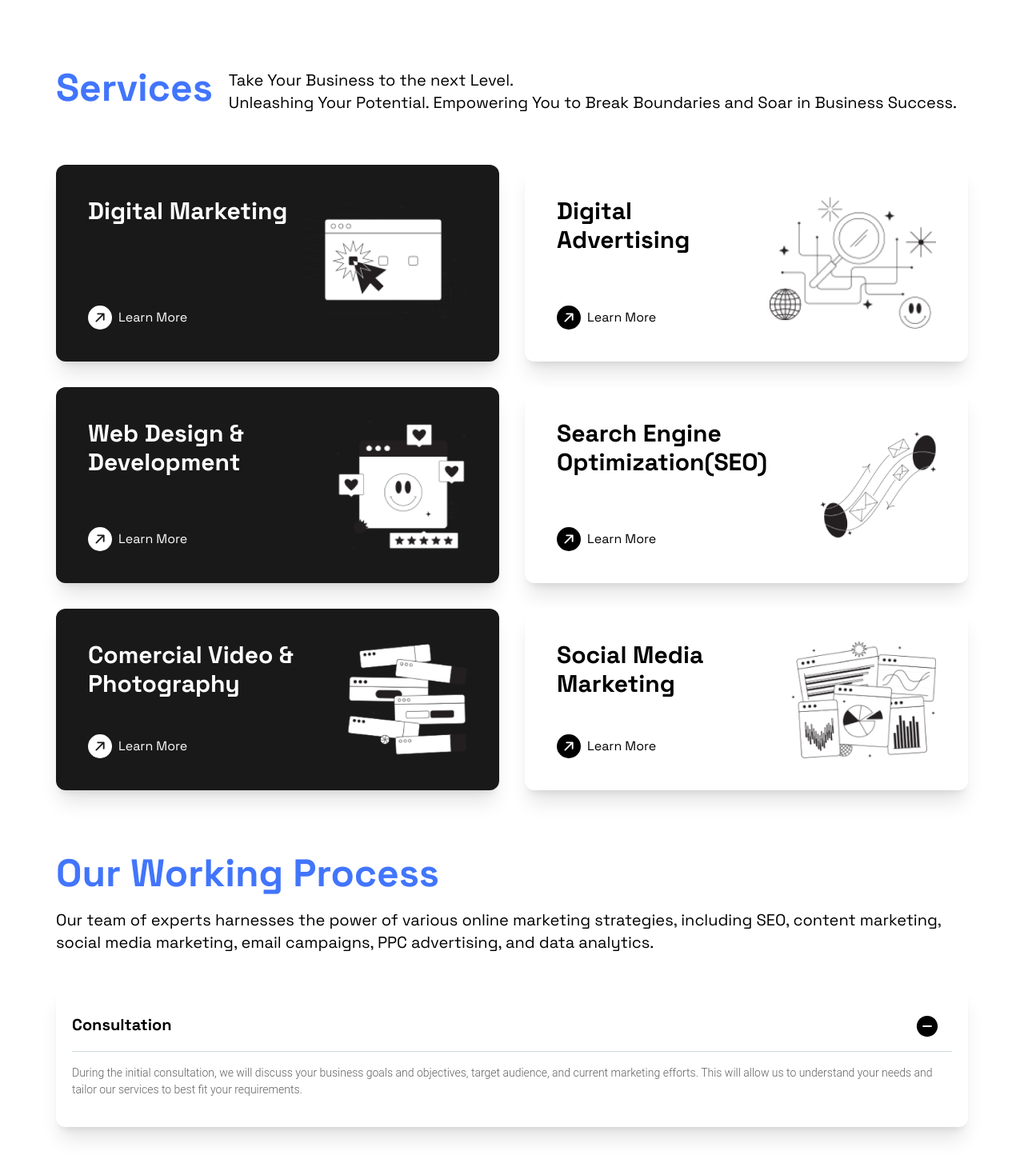
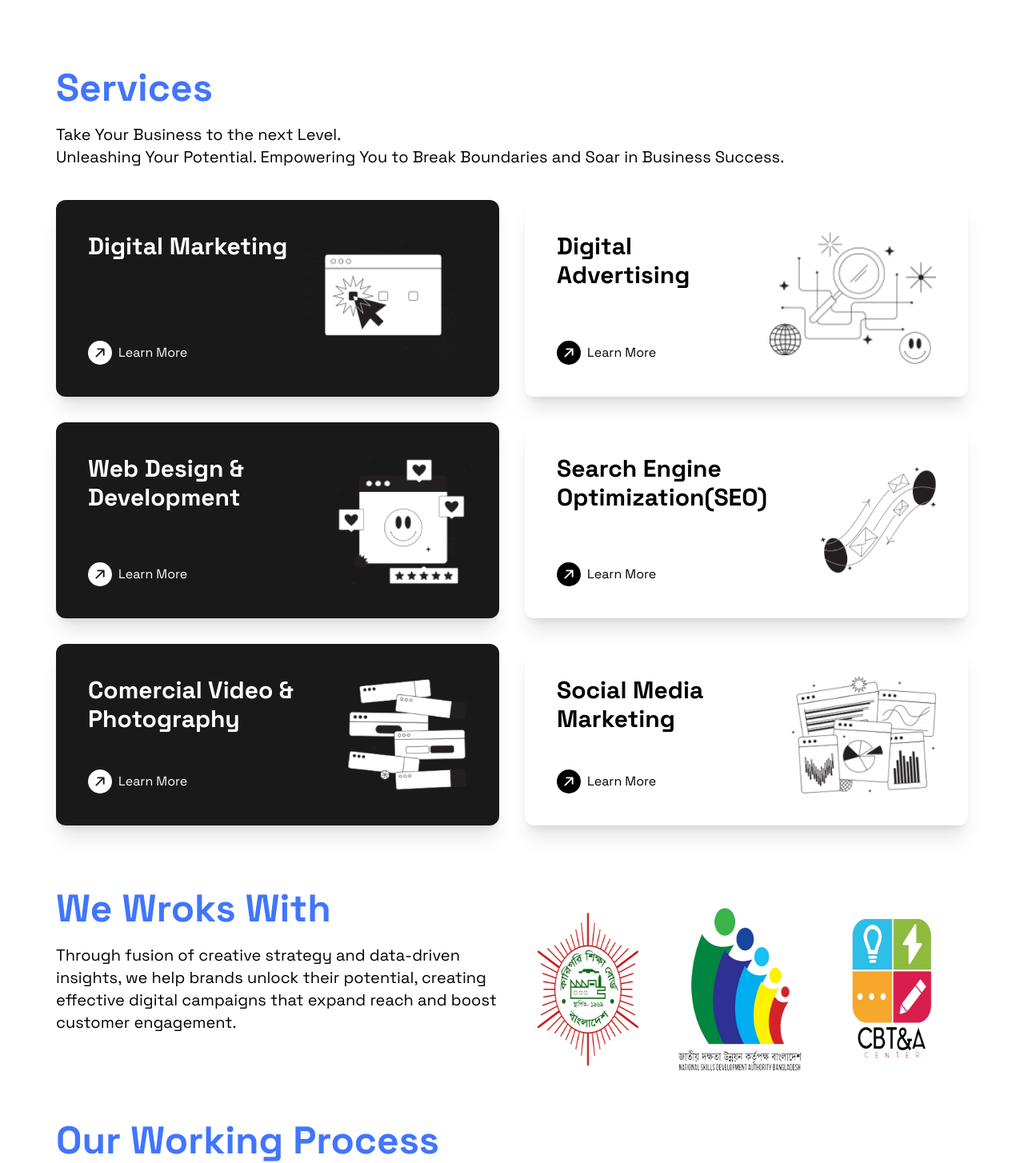
Before and after one commit to NashedShahRoni22/Bidviser, a React (Vite) app: page / in a window 1280 px wide. Shown: the part 815-2269 px from the top of the page at 80% size. Built offline with nearby package versions, Linux system fonts and the light colour scheme.

Commit message:
Footer and we works with added

```diff
--- a/src/App.jsx
+++ b/src/App.jsx
@@ -1,3 +1,4 @@
+import Bottombar from "./components/shared/Bottombar/Bottombar";
 import Header from "./components/shared/Navbar/Header";
 import Home from "./pages/Home/Home";
 
@@ -8,6 +9,7 @@ function App() {
     <main>
         <Header/>
         <Home/>
+        <Bottombar/>
     </main>
   );
 }
--- a/src/components/HomeComponents/Banner.jsx
+++ b/src/components/HomeComponents/Banner.jsx
@@ -8,7 +8,7 @@ export default function Banner() {
           <h1 className='text-[40px] lg:text-[60px] font-semibold'>
           One Stop Digital Services Agency in <span className='text-[#4175FC]'>Bangladesh</span>
           </h1>
-          <p className='lg:text-[20px] my-2.5 lg:my-5'>
+          <p className='lg:text-[20px] my-5'>
           Coding Pixels, Framing Brands, & Showcasing Values— Welcome To BidViser, Where Creativity Blends With Technology To Translate Your Dreams Into A Leading Digital Legacy.
           </p>
           <Button className='hover:bg-[#4175FC] duration-300 ease-linear'>
--- a/src/components/HomeComponents/Services.jsx
+++ b/src/components/HomeComponents/Services.jsx
@@ -35,18 +35,16 @@ export default function Services() {
     },
   ];
   return (
-    <div>
-      <div className="flex gap-5">
+    <div className="">
       <h2 className="text-xl md:text-3xl lg:text-5xl font-semibold text-[#4175FC]">
         Services
       </h2>
-        <p className="lg:text-xl">
+      <p className="lg:text-xl mt-5">
         Take Your Business to the next Level. <br />
         Unleashing Your Potential. Empowering You to Break Boundaries and Soar
         in Business Success.
       </p>
-      </div>
-      <div className="grid lg:grid-cols-2 gap-8 mt-16">
+      <div className="grid lg:grid-cols-2 gap-8 mt-10">
         {services.map((s, i) => (
           <div
             key={i}
--- a/src/components/HomeComponents/WorkingProcess.jsx
+++ b/src/components/HomeComponents/WorkingProcess.jsx
@@ -6,6 +6,9 @@ import {
 } from "@material-tailwind/react";
 import { BsFillPlusCircleFill } from "react-icons/bs";
 import { AiFillMinusCircle } from "react-icons/ai";
+import image1 from "../../assets/company/5.png";
+import image2 from "../../assets/company/8.png";
+import image3 from "../../assets/company/13.png";
 
 const CUSTOM_ANIMATION = {
   mount: { scale: 1 },
@@ -50,6 +53,23 @@ export default function WorkingProcess() {
   ];
   return (
     <div className="py-20">
+      <div className="mb-10 lg:flex">
+        <div className="lg:w-1/2 ">
+          <h2 className="text-[#4175FC] text-xl md:text-3xl lg:text-5xl font-semibold">
+            We Wroks With
+          </h2>
+          <p className="lg:text-xl mt-5">
+            Through fusion of creative strategy and data-driven insights, we
+            help brands unlock their potential, creating effective digital
+            campaigns that expand reach and boost customer engagement.
+          </p>
+        </div>
+        <div className="lg:w-1/2 grid grid-cols-2 md:grid-cols-3 place-items-center">
+          <img className="h-[150px] md:h-[250px]" src={image1} alt="" />
+          <img className="h-[150px] md:h-[250px]" src={image2} alt="" />
+          <img className="h-[150px] md:h-[250px]" src={image3} alt="" />
+        </div>
+      </div>
       <div>
         <h2 className="text-xl md:text-3xl lg:text-5xl font-semibold text-[#4175FC]">
           Our Working Process
@@ -59,7 +79,6 @@ export default function WorkingProcess() {
           strategies, including SEO, content marketing, social media marketing,
           email campaigns, PPC advertising, and data analytics.
         </p>
-      </div>
         {processes.map((p, i) => (
           <Accordion
             open={open === i}
@@ -69,12 +88,17 @@ export default function WorkingProcess() {
             <AccordionHeader onClick={() => handleOpen(i)}>
               <div className="w-full flex justify-between text-black">
                 {p.name}
-              {open === i ? <AiFillMinusCircle className="text-3xl" /> : <BsFillPlusCircleFill className="text-3xl" />}
+                {open === i ? (
+                  <AiFillMinusCircle className="text-3xl" />
+                ) : (
+                  <BsFillPlusCircleFill className="text-3xl" />
+                )}
               </div>
             </AccordionHeader>
             <AccordionBody>{p.details}</AccordionBody>
           </Accordion>
         ))}
       </div>
+    </div>
   );
 }
--- /dev/null
+++ b/src/components/shared/Bottombar/Bottombar.jsx
@@ -0,0 +1,47 @@
+import React from "react";
+import { BsFacebook, BsLinkedin, BsTwitter } from "react-icons/bs";
+
+export default function Bottombar() {
+  return (
+    <footer className="mx-5 p-10 lg:p-15 md:container md:mx-auto relative bg-black/90 text-gray-200 rounded-tr-3xl rounded-tl-3xl">
+      <div className="flex flex-col md:flex-row gap-5 items-center md:justify-between">
+        <p className="text-xl md:text-3xl font-bold">Bidviser</p>
+        <ul className="flex gap-5 md:text-lg lg:text-xl">
+          <li>About Us</li>
+          <li>Services</li>
+          <li>Blog</li>
+        </ul>
+        <ul className="flex gap-3">
+          <li>
+            <BsFacebook className="text-xl md:text-2xl lg:text-3xl" />
+          </li>
+          <li>
+            <BsLinkedin className="text-xl md:text-2xl lg:text-3xl" />
+          </li>
+          <li>
+            <BsTwitter className="text-xl md:text-2xl lg:text-3xl" />
+          </li>
+        </ul>
+      </div>
+      <div className="flex flex-col items-center md:flex-row md:justify-between gap-5 mt-10">
+        <div className="text-center md:text-left md:text-lg">
+          <p>Contact us:</p>
+          <p>Email: contact@bidviser.com</p>
+          <p>
+            Address: House #29, Road #7, Block #H, South Banasree, Dhaka 1219,
+            Bangladesh.
+          </p>
+        </div>
+        <div className="flex rounded-xl p-10 bg-[#292A32]">
+          <input
+            className="py-2 px-2 border focus:outline-none text-black"
+            type="text"
+            placeholder="Email"
+          />
+          <button className="py-2 px-2 border">Subscribe</button>
+        </div>
+      </div>
+      <p className="mt-10 text-center">© 2023 BidViser. All Rights Reserved.</p>
+    </footer>
+  );
+}
```
Also changed, not shown: src/components/HomeComponents/Company.jsx (+0 -10 lines). Lines whose indentation alone changed are shown as unchanged.
